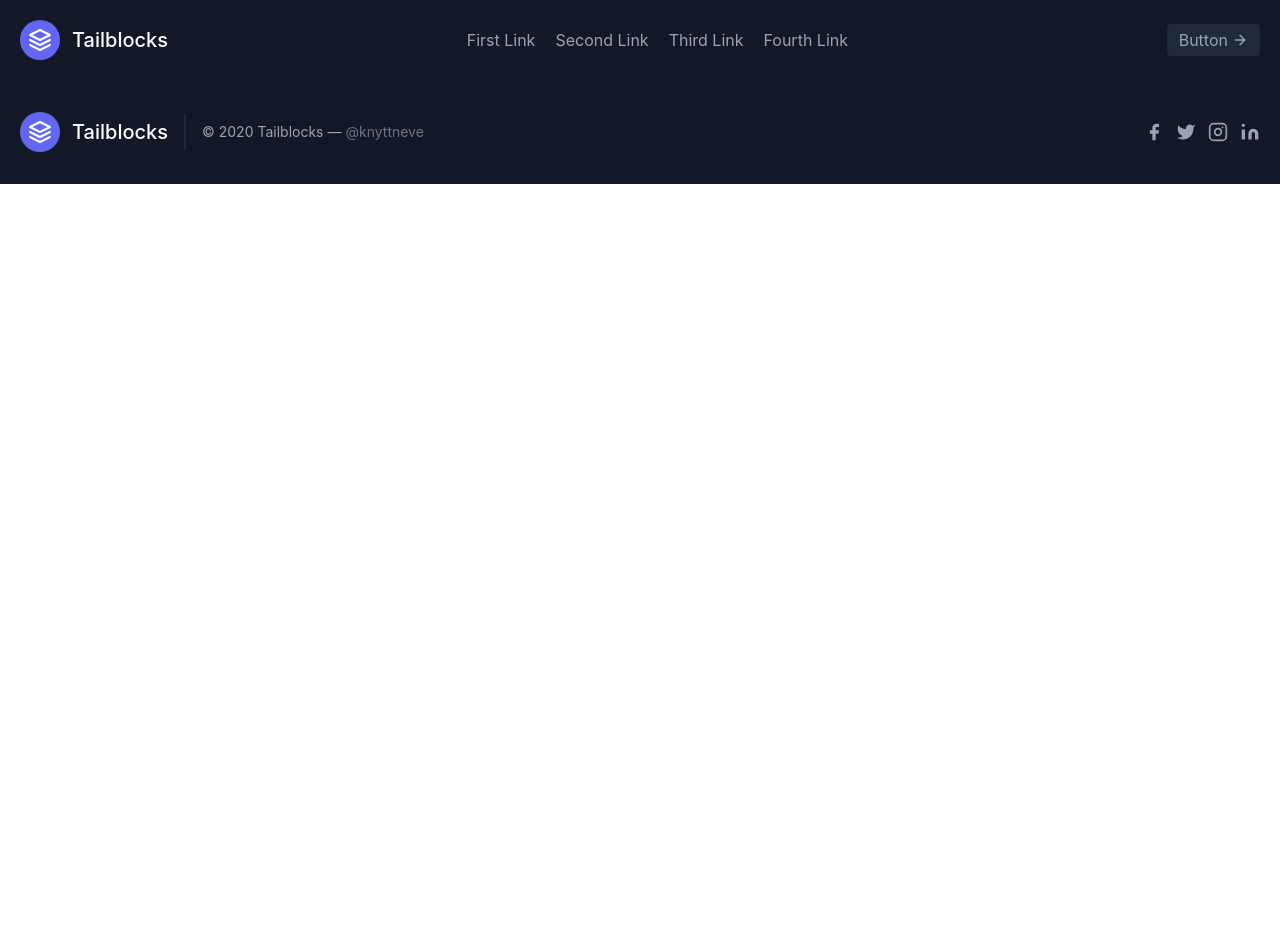
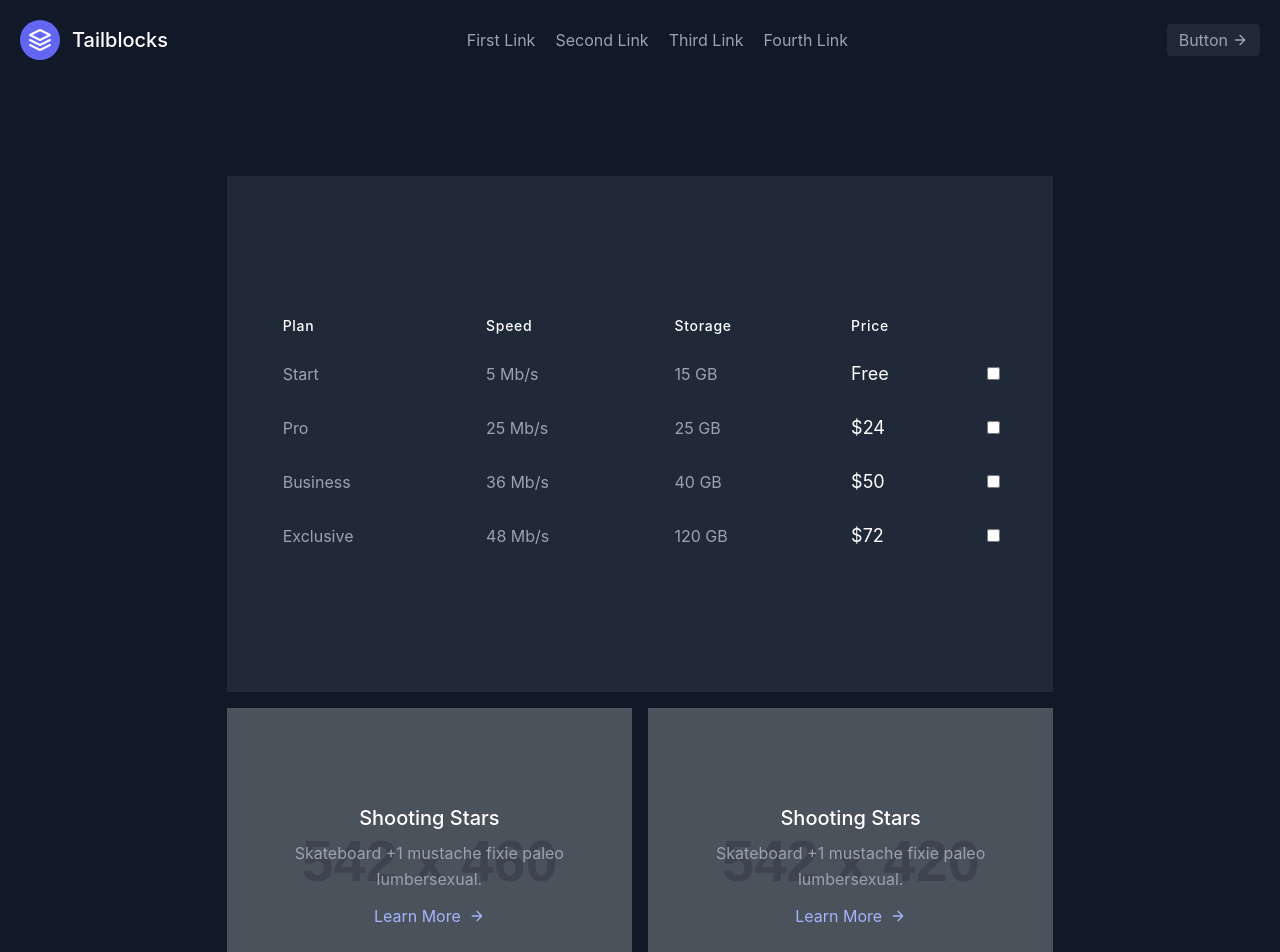
Before and after one commit to kshitij01042002/TrackTrust-01, a React (Create React App) app: page / in a window 1280 px wide. Shown: the top 952 px of the page. Before the commit the page ends 800 px from the top, so only its background shows below. Built offline with nearby package versions, Linux system fonts and the light colour scheme.

Commit message:
main page

```diff
--- a/src/App.js
+++ b/src/App.js
@@ -1,8 +1,9 @@
 import ReactDOM from "react-dom/client";
-import { BrowserRouter, Routes, Route } from "react-router-dom";
+import { BrowserRouter, Routes, Route  } from "react-router-dom";
 import About from "./components/About"
 import Header from "./components/header";
 import Footer from "./components/footer";
+import Main from "./components/main";
 
 export default function App() {
   return (
@@ -10,8 +11,8 @@ export default function App() {
     <Header></Header>
     <BrowserRouter>
       <Routes>
-        <Route path="about" element={<About />}>
-        </Route>
+        <Route path="about" element={<About />}></Route>
+        <Route path="/" element={<Main />}></Route>
       </Routes>
     </BrowserRouter>
     <Footer></Footer>
--- /dev/null
+++ b/src/components/main.js
@@ -0,0 +1,94 @@
+import React from 'react';
+
+const Main = () => (
+    <section class="text-gray-400 bg-gray-900 body-font">
+  <div class="container px-5 py-24 mx-auto flex flex-wrap">
+    <div class="lg:w-2/3 mx-auto">
+      <div class="flex flex-wrap w-full bg-gray-800 py-32 px-10 relative mb-4">
+
+      <table class="table-auto w-full text-left whitespace-no-wrap">
+        <thead>
+          <tr>
+            <th class="px-4 py-3 title-font tracking-wider font-medium text-white text-sm bg-gray-800 rounded-tl rounded-bl">Plan</th>
+            <th class="px-4 py-3 title-font tracking-wider font-medium text-white text-sm bg-gray-800">Speed</th>
+            <th class="px-4 py-3 title-font tracking-wider font-medium text-white text-sm bg-gray-800">Storage</th>
+            <th class="px-4 py-3 title-font tracking-wider font-medium text-white text-sm bg-gray-800">Price</th>
+            <th class="w-10 title-font tracking-wider font-medium text-white text-sm bg-gray-800 rounded-tr rounded-br"></th>
+          </tr>
+        </thead>
+        <tbody>
+          <tr>
+            <td class="px-4 py-3">Start</td>
+            <td class="px-4 py-3">5 Mb/s</td>
+            <td class="px-4 py-3">15 GB</td>
+            <td class="px-4 py-3 text-lg text-white">Free</td>
+            <td class="w-10 text-center">
+              <input name="plan" type="checkbox"></input>
+            </td>
+          </tr>
+          <tr>
+            <td class="border-t-2 border-gray-800 px-4 py-3">Pro</td>
+            <td class="border-t-2 border-gray-800 px-4 py-3">25 Mb/s</td>
+            <td class="border-t-2 border-gray-800 px-4 py-3">25 GB</td>
+            <td class="border-t-2 border-gray-800 px-4 py-3 text-lg text-white">$24</td>
+            <td class="border-t-2 border-gray-800 w-10 text-center">
+              <input name="plan" type="checkbox"></input>
+            </td>
+          </tr>
+          <tr>
+            <td class="border-t-2 border-gray-800 px-4 py-3">Business</td>
+            <td class="border-t-2 border-gray-800 px-4 py-3">36 Mb/s</td>
+            <td class="border-t-2 border-gray-800 px-4 py-3">40 GB</td>
+            <td class="border-t-2 border-gray-800 px-4 py-3 text-lg text-white">$50</td>
+            <td class="border-t-2 border-gray-800 w-10 text-center">
+              <input name="plan" type="checkbox"></input>
+            </td>
+          </tr>
+          <tr>
+            <td class="border-t-2 border-b-2 border-gray-800 px-4 py-3">Exclusive</td>
+            <td class="border-t-2 border-b-2 border-gray-800 px-4 py-3">48 Mb/s</td>
+            <td class="border-t-2 border-b-2 border-gray-800 px-4 py-3">120 GB</td>
+            <td class="border-t-2 border-b-2 border-gray-800 px-4 py-3 text-lg text-white">$72</td>
+            <td class="border-t-2 border-b-2 border-gray-800 w-10 text-center">
+              <input name="plan" type="checkbox"></input>
+            </td>
+          </tr>
+        </tbody>
+      </table>
+      </div>
+      <div class="flex flex-wrap -mx-2">
+        <div class="px-2 w-1/2">
+          <div class="flex flex-wrap w-full bg-gray-800 sm:py-24 py-16 sm:px-10 px-6 relative">
+            <img alt="gallery" class="w-full object-cover h-full object-center block opacity-25 absolute inset-0" src="https://dummyimage.com/542x460"></img>
+            <div class="text-center relative z-10 w-full">
+              <h2 class="text-xl text-white font-medium title-font mb-2">Shooting Stars</h2>
+              <p class="leading-relaxed">Skateboard +1 mustache fixie paleo lumbersexual.</p>
+              <a class="mt-3 text-indigo-300 inline-flex items-center">Learn More
+                <svg fill="none" stroke="currentColor" stroke-linecap="round" stroke-linejoin="round" stroke-width="2" class="w-4 h-4 ml-2" viewBox="0 0 24 24">
+                  <path d="M5 12h14M12 5l7 7-7 7"></path>
+                </svg>
+              </a>
+            </div>
+          </div>
+        </div>
+        <div class="px-2 w-1/2">
+          <div class="flex flex-wrap w-full bg-gray-800 sm:py-24 py-16 sm:px-10 px-6 relative">
+            <img alt="gallery" class="w-full object-cover h-full object-center block opacity-25 absolute inset-0" src="https://dummyimage.com/542x420"></img>
+            <div class="text-center relative z-10 w-full">
+              <h2 class="text-xl text-white font-medium title-font mb-2">Shooting Stars</h2>
+              <p class="leading-relaxed">Skateboard +1 mustache fixie paleo lumbersexual.</p>
+              <a class="mt-3 text-indigo-300 inline-flex items-center">Learn More
+                <svg fill="none" stroke="currentColor" stroke-linecap="round" stroke-linejoin="round" stroke-width="2" class="w-4 h-4 ml-2" viewBox="0 0 24 24">
+                  <path d="M5 12h14M12 5l7 7-7 7"></path>
+                </svg>
+              </a>
+            </div>
+          </div>
+        </div>
+      </div>
+    </div>
+  </div>
+</section>
+);
+
+export default Main;
```
Also changed, not shown: public/robots.txt (deleted), 1 other file (tests, documents, lock files or other folders).
